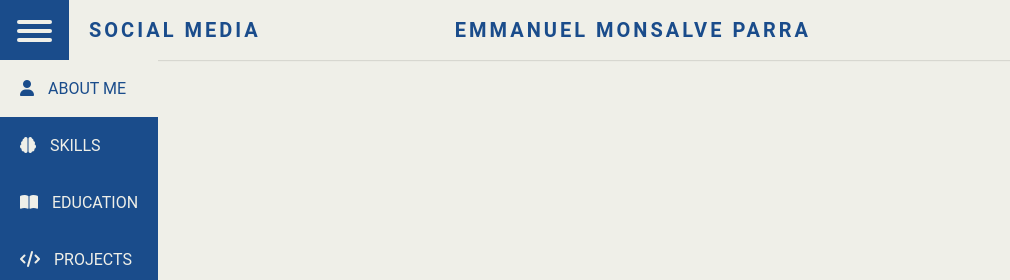
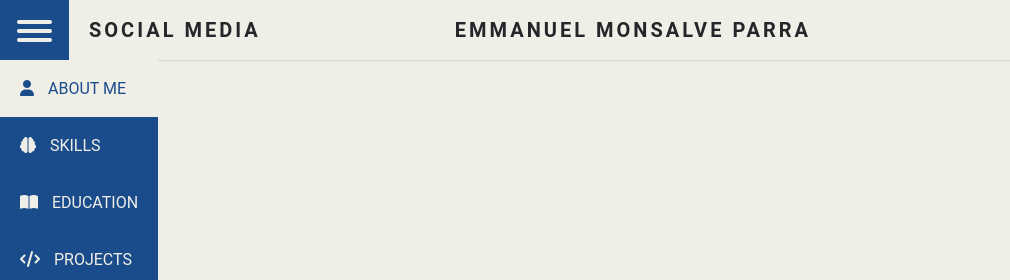
Before and after one commit to MachinEmmus/Examples-CV, a website: page public/views/index.html in a window 1280 px wide. Shown: the top 280 px of the page, 0-1010 px from the left. Drawn offline with nearby package versions, Linux system fonts and the light colour scheme.

Commit message:
Change color of my name

```diff
--- a/public/css/commons.css
+++ b/public/css/commons.css
@@ -61,7 +61,7 @@ body {
 }
 
 .wrapper .top_navbar .top_menu .logo {
-    color: var(--secundaryColor);
+    color: var(--black);
     font-size: 20px;
     font-weight: 700;
     letter-spacing: 3px;
```
